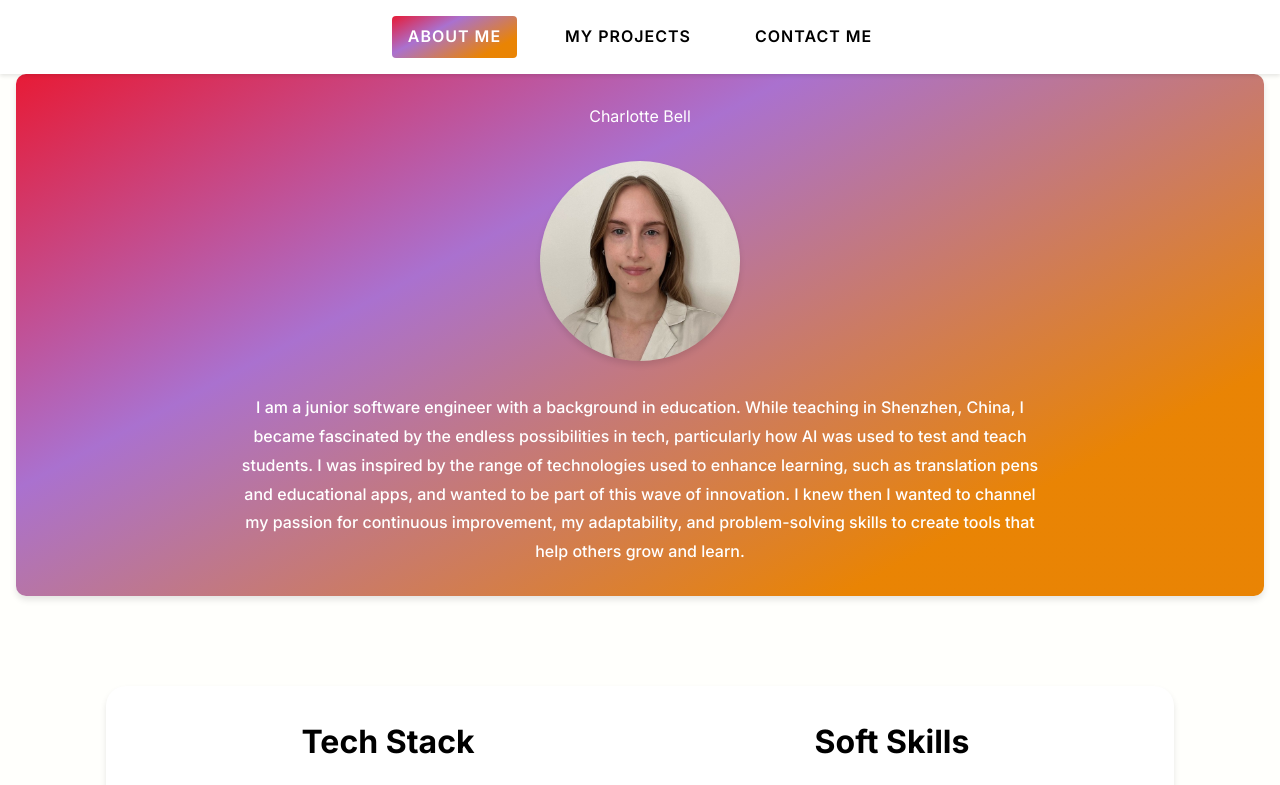
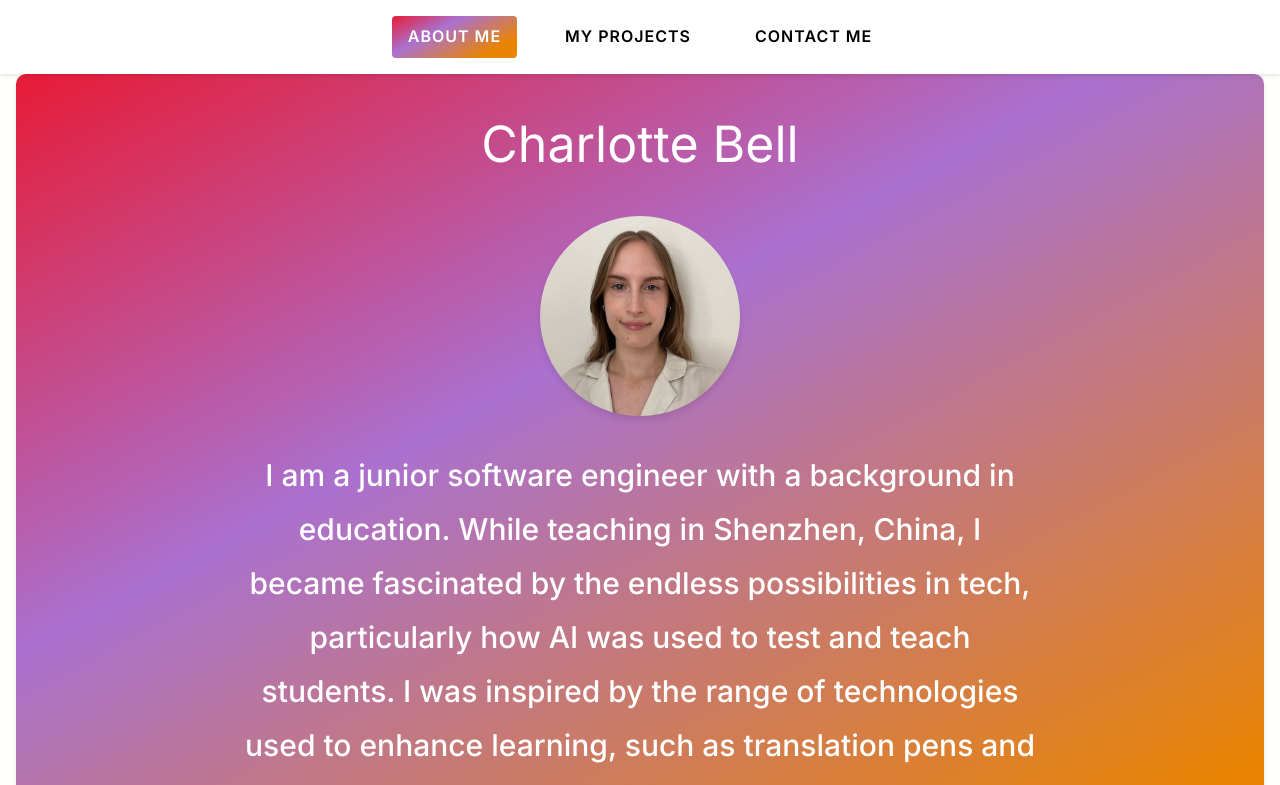
Before and after one commit to chargrace/portfolio, a Next.js app: page / in a window 1280 px wide. Shown: the top 785 px of the page. Built offline with nearby package versions, Linux system fonts and the light colour scheme.

Commit message:
fix: font sizing

```diff
--- a/components/about.module.css
+++ b/components/about.module.css
@@ -11,7 +11,7 @@
     font-weight: 400;
     color: white;
     display: flex;
-    font-size: 30;
+    font-size: 30px;
     flex-direction: column;
     box-sizing: border-box
   }
@@ -19,14 +19,14 @@
   .about h2 {
     color: white;
     margin-bottom: 2rem;
-    font-size: 50;
+    font-size: 50px;
     font-weight: 400;
   }
 
   .name {
     color: white;
     margin-bottom: 2rem;
-    font-size: 50;
+    font-size: 50px;
   }
 
   .imageContainer {
```
